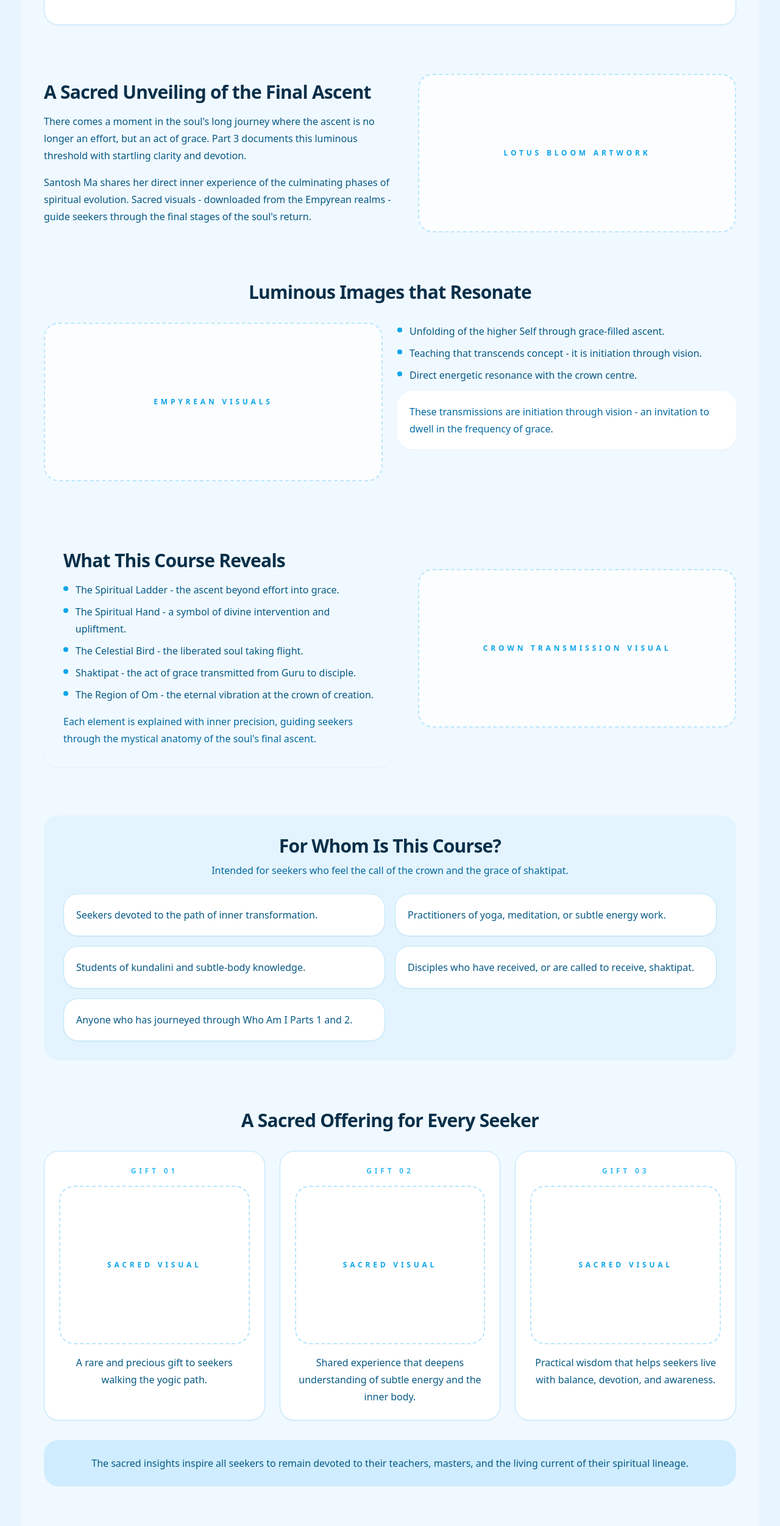
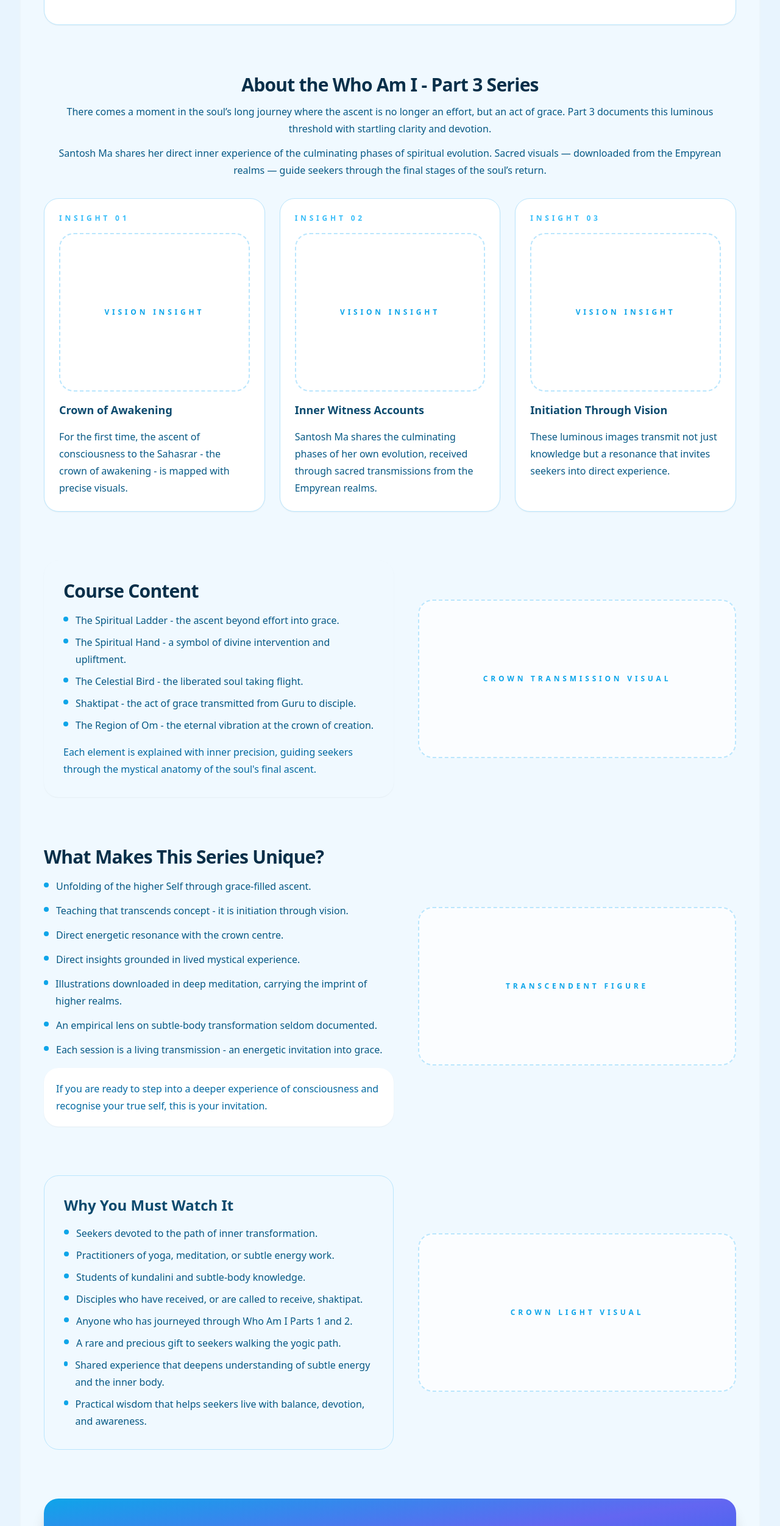
Before and after one commit to CindralHQ/DWAI-Demo, a Next.js app: page /wai3 in a window 1280 px wide. Shown: the part 860-3362 px from the top of the page at 61% size. Built offline with nearby package versions, Linux system fonts and the light colour scheme.

Commit message:
WAI Part Pages format and Homepage Hero Illustration

```diff
--- a/app/page.tsx
+++ b/app/page.tsx
@@ -155,7 +155,7 @@ export default function HomePage() {
               </ButtonLink>
             </div>
           </div>
-          <SunShine className="mx-auto scale-95 sm:scale-105 lg:scale-110" />
+          <VisualPlaceholder label="Hero Illustration" />
         </div>
         <div className="pointer-events-none absolute inset-x-0 bottom-0 h-24 bg-gradient-to-t from-white to-transparent" />
       </section>
--- a/app/wai1/page.tsx
+++ b/app/wai1/page.tsx
@@ -40,7 +40,7 @@ const uniqueness = [
   'An invitation to step into a deeper experience of consciousness and recognise your true self.'
 ]
 
-const discoveries = [
+const courseContent = [
   'Understanding the human mind: thoughts, emotions, and intellect',
   'The true function of chakras in daily life',
   "The subtle body's cleansing process",
@@ -58,6 +58,8 @@ const callouts = [
   'Clear to understand, yet spiritually catalytic.',
   'Feels like a visual shaktipat that awakens the inner current.'
 ]
+
+const whyWatch = [...sacredOffering, ...callouts]
 
 function VisualPlaceholder({ label }: { label?: string }) {
   return (
@@ -138,13 +140,16 @@ export default function WaiOnePage() {
         </div>
       </section>
 
-      <section className="grid gap-6 sm:gap-8 md:grid-cols-[minmax(0,1.1fr)_minmax(0,1fr)] md:gap-10 md:items-center">
-        <div className="space-y-6 rounded-3xl bg-amber-50 p-6 shadow-sm sm:p-8">
-          <h3 className="text-2xl font-semibold text-amber-900">
-            A Sacred Offering for Every Seeker of Self-Realisation & Inner Mastery
-          </h3>
-          <ul className="space-y-3 text-base leading-7 text-amber-800">
-            {sacredOffering.map((item) => (
+      <section className="grid gap-6 sm:gap-8 md:grid-cols-[minmax(0,1fr)_minmax(0,1.1fr)] md:gap-10 md:items-center">
+        <VisualPlaceholder label="Course Modules Visual" />
+        <div className="space-y-4">
+          <h2 className={`text-3xl font-semibold tracking-tight ${palette.text}`}>Course Content</h2>
+          <p className="text-base leading-7 text-amber-800">
+            Whether you are beginning or advanced on the yogic path, these transmissions unlock vital keys for daily
+            practice and inner transformation.
+          </p>
+          <ul className="space-y-2 text-base leading-7 text-amber-800">
+            {courseContent.map((item) => (
               <li key={item} className="flex gap-3">
                 <span className="mt-2 h-2 w-2 rounded-full bg-amber-500" />
                 <span>{item}</span>
@@ -152,12 +157,6 @@ export default function WaiOnePage() {
             ))}
           </ul>
         </div>
-        <VisualPlaceholder label="Heart Visual" />
-      </section>
-
-      <section className="rounded-3xl bg-amber-100/70 p-6 text-center text-lg font-semibold text-amber-700">
-        The sacred insights inspire seekers to stay committed to their teachers, masters, gurus, and the
-        living current of their spiritual paths.
       </section>
 
       <section className="grid gap-6 sm:gap-8 md:grid-cols-[minmax(0,1.1fr)_minmax(0,1fr)] md:gap-10 md:items-center">
@@ -177,28 +176,11 @@ export default function WaiOnePage() {
         <VisualPlaceholder label="Fire Meditation Artwork" />
       </section>
 
-      <section className="rounded-3xl bg-gradient-to-br from-orange-500 via-orange-600 to-amber-700 p-6 text-white shadow-lg sm:p-8 md:p-10">
-        <header className="text-center">
-          <h2 className="text-3xl font-semibold tracking-tight">Course Content: You Will Discover</h2>
-          <p className="mt-2 text-base leading-7 text-white/80">
-            Whether you are beginning or advanced on the yogic path, these transmissions unlock vital keys:
-          </p>
-        </header>
-        <div className="mt-8 grid gap-6 md:grid-cols-2">
-          {discoveries.map((item) => (
-            <div key={item} className="flex gap-3 text-base leading-7 text-white">
-              <span className="mt-1 h-2 w-2 rounded-full bg-white/70" />
-              <span>{item}</span>
-            </div>
-          ))}
-        </div>
-      </section>
-
       <section className="grid gap-6 sm:gap-8 md:grid-cols-[minmax(0,1.1fr)_minmax(0,1fr)] md:gap-10 md:items-center">
         <div className="space-y-4 rounded-3xl border border-amber-100 bg-amber-50 p-6 sm:p-8">
-          <h3 className="text-2xl font-semibold text-amber-900">Why You Must Watch This Now</h3>
+          <h3 className="text-2xl font-semibold text-amber-900">Why You Must Watch It</h3>
           <ul className="space-y-2 text-base leading-7 text-amber-800">
-            {callouts.map((item) => (
+            {whyWatch.map((item) => (
               <li key={item} className="flex gap-3">
                 <span className="mt-2 h-2 w-2 rounded-full bg-amber-500" />
                 <span>{item}</span>
@@ -209,16 +191,11 @@ export default function WaiOnePage() {
         <VisualPlaceholder label="Serpent Energy Visual" />
       </section>
 
-      <section className="space-y-8">
-        <div className="rounded-3xl border border-amber-200 bg-white p-5 shadow-sm sm:p-6">
-          <VisualPlaceholder label="Video Placeholder" />
-        </div>
-        <EnrollBlock
-          theme={THEME}
-          price="INR 12,000"
-          description="For the first time in the history of spiritual literature, the process of awakening has been documented with such vivid detail through illustrations. These teachings show how kundalini shakti purifies and activates the subtle body, transforming the human body, mind, and intellect. The result is a deep, positive influence on daily living."
-        />
-      </section>
+      <EnrollBlock
+        theme={THEME}
+        price="INR 12,000"
+        description="For the first time in the history of spiritual literature, the process of awakening has been documented with such vivid detail through illustrations. These teachings show how kundalini shakti purifies and activates the subtle body, transforming the human body, mind, and intellect. The result is a deep, positive influence on daily living."
+      />
     </div>
       </div>
     </>
--- a/app/wai2/page.tsx
+++ b/app/wai2/page.tsx
@@ -42,11 +42,12 @@ const uniqueness = [
   'Each session is a living transmission - a visual shaktipat that awakens inner knowing.'
 ]
 
-const audience = [
-  'Spiritual seekers on any path longing for heart-awakening.',
-  'Yoga teachers and meditators deepening subtle-body wisdom.',
-  'Students exploring kundalini, consciousness, and mystic physiology.',
-  'Interdisciplinary researchers integrating mysticism with modern science.'
+const whyWatch = [
+  'Feel the spiritual heart awaken through Santosh Ma’s lived transmissions.',
+  'Receive practical guidance on kundalini, consciousness, and mystic physiology.',
+  'Deepen yoga and meditation practice with precise subtle-body wisdom.',
+  'Witness the sacred ascent to the Anahat Chakra and blossoming of divine love.',
+  'Anchor your path with compassionate mentorship for seekers, teachers, and researchers alike.'
 ]
 
 function VisualPlaceholder({ label }: { label?: string }) {
@@ -165,23 +166,19 @@ export default function WaiTwoPage() {
         <VisualPlaceholder label="Living Transmission Visual" />
       </section>
 
-      <section className="space-y-6 rounded-3xl bg-emerald-100/70 p-6 sm:p-8">
-        <header className="text-center space-y-2">
-          <h2 className={`text-3xl font-semibold tracking-tight ${palette.text}`}>Who Is This Series For?</h2>
-          <p className={`text-base leading-7 ${palette.muted}`}>
-            Designed for seekers who feel the call of the spiritual heart.
-          </p>
-        </header>
-        <div className="grid gap-4 md:grid-cols-2">
-          {audience.map((entry) => (
-            <div
-              key={entry}
-              className="rounded-3xl border border-emerald-200 bg-white p-5 text-base leading-7 text-emerald-800 shadow-sm"
-            >
-              {entry}
-            </div>
-          ))}
+      <section className="grid gap-6 sm:gap-8 md:grid-cols-[minmax(0,1.1fr)_minmax(0,1fr)] md:gap-10 md:items-center">
+        <div className="space-y-4 rounded-3xl border border-emerald-100 bg-emerald-50 p-6 sm:p-8">
+          <h3 className={`text-2xl font-semibold text-emerald-900`}>Why You Must Watch It</h3>
+          <ul className="space-y-2 text-base leading-7 text-emerald-800">
+            {whyWatch.map((entry) => (
+              <li key={entry} className="flex gap-3">
+                <span className="mt-2 h-2 w-2 rounded-full bg-emerald-500" />
+                <span>{entry}</span>
+              </li>
+            ))}
+          </ul>
         </div>
+        <VisualPlaceholder label="Heart Transmission Visual" />
       </section>
 
       <EnrollBlock
--- a/app/wai3/page.tsx
+++ b/app/wai3/page.tsx
@@ -61,6 +61,9 @@ const uniqueness = [
   'Each session is a living transmission - an energetic invitation into grace.'
 ]
 
+const uniquePoints = [...luminousResonance, ...uniqueness]
+const whyWatch = [...audience, ...sacredOffering]
+
 function VisualPlaceholder({ label }: { label?: string }) {
   return (
     <div className="flex min-h-[260px] items-center justify-center rounded-3xl border-2 border-dashed border-sky-200 bg-white/70 text-xs font-semibold uppercase tracking-[0.4em] text-sky-500">
@@ -114,52 +117,41 @@ export default function WaiThreePage() {
               role="Kundalini Diary"
             />
 
-      <section className="grid gap-6 sm:gap-8 md:grid-cols-[minmax(0,1.1fr)_minmax(0,1fr)] md:gap-10 md:items-center">
-        <div className="space-y-4">
+      <section className="space-y-8">
+        <header className="space-y-3 text-center">
           <h2 className={`text-3xl font-semibold tracking-tight ${palette.text}`}>
-            A Sacred Unveiling of the Final Ascent
+            About the Who Am I - Part 3 Series
           </h2>
           <p className="text-base leading-7 text-sky-800">
-            There comes a moment in the soul's long journey where the ascent is no longer an effort, but an
-            act of grace. Part 3 documents this luminous threshold with startling clarity and devotion.
+            There comes a moment in the soul&rsquo;s long journey where the ascent is no longer an effort, but an act of
+            grace. Part 3 documents this luminous threshold with startling clarity and devotion.
           </p>
           <p className="text-base leading-7 text-sky-800">
             Santosh Ma shares her direct inner experience of the culminating phases of spiritual evolution.
-            Sacred visuals - downloaded from the Empyrean realms - guide seekers through the final stages of
-            the soul's return.
+            Sacred visuals &mdash; downloaded from the Empyrean realms &mdash; guide seekers through the final stages of
+            the soul&rsquo;s return.
           </p>
-        </div>
-        <VisualPlaceholder label="Lotus Bloom Artwork" />
-      </section>
-
-      <section className="space-y-8">
-        <header className="space-y-2 text-center">
-          <h2 className={`text-3xl font-semibold tracking-tight ${palette.text}`}>
-            Luminous Images that Resonate
-          </h2>
         </header>
-        <div className="grid gap-6 md:grid-cols-[minmax(0,1fr)_minmax(0,1fr)] md:items-start">
-          <VisualPlaceholder label="Empyrean Visuals" />
-          <div className="space-y-3">
-            <ul className="space-y-2 text-base leading-7 text-sky-800">
-              {luminousResonance.map((point) => (
-                <li key={point} className="flex gap-3">
-                  <span className="mt-2 h-2 w-2 rounded-full bg-sky-500" />
-                  <span>{point}</span>
-                </li>
-              ))}
-            </ul>
-            <p className="rounded-3xl bg-white p-5 text-base leading-7 text-sky-700 shadow-sm">
-              These transmissions are initiation through vision - an invitation to dwell in the frequency of
-              grace.
-            </p>
-          </div>
+        <div className="grid gap-6 md:grid-cols-3">
+          {ascentHighlights.map((item, index) => (
+            <div
+              key={item.title}
+              className="flex flex-col gap-4 rounded-3xl border border-sky-200 bg-white p-5 shadow-sm sm:p-6"
+            >
+              <span className="text-xs font-semibold uppercase tracking-[0.4em] text-sky-400">
+                Insight {String(index + 1).padStart(2, '0')}
+              </span>
+              <VisualPlaceholder label="Vision Insight" />
+              <h3 className="text-lg font-semibold text-sky-900">{item.title}</h3>
+              <p className="text-base leading-7 text-sky-800">{item.description}</p>
+            </div>
+          ))}
         </div>
       </section>
 
       <section className="grid gap-6 sm:gap-8 md:grid-cols-[minmax(0,1.1fr)_minmax(0,1fr)] md:gap-10 md:items-center">
         <div className="space-y-4 rounded-3xl bg-sky-50 p-6 shadow-sm sm:p-8">
-          <h2 className={`text-3xl font-semibold tracking-tight ${palette.text}`}>What This Course Reveals</h2>
+          <h2 className={`text-3xl font-semibold tracking-tight ${palette.text}`}>Course Content</h2>
           <ul className="space-y-2 text-base leading-7 text-sky-800">
             {courseReveals.map((item) => (
               <li key={item} className="flex gap-3">
@@ -176,58 +168,13 @@ export default function WaiThreePage() {
         <VisualPlaceholder label="Crown Transmission Visual" />
       </section>
 
-      <section className="space-y-6 rounded-3xl bg-sky-100/70 p-6 sm:p-8">
-        <header className="text-center space-y-2">
-          <h2 className={`text-3xl font-semibold tracking-tight ${palette.text}`}>For Whom Is This Course?</h2>
-          <p className={`text-base leading-7 ${palette.muted}`}>
-            Intended for seekers who feel the call of the crown and the grace of shaktipat.
-          </p>
-        </header>
-        <div className="grid gap-4 md:grid-cols-2">
-          {audience.map((item) => (
-            <div
-              key={item}
-              className="rounded-3xl border border-sky-200 bg-white p-5 text-base leading-7 text-sky-800 shadow-sm"
-            >
-              {item}
-            </div>
-          ))}
-        </div>
-      </section>
-
-      <section className="space-y-8">
-        <header className="space-y-2 text-center">
-          <h2 className={`text-3xl font-semibold tracking-tight ${palette.text}`}>
-            A Sacred Offering for Every Seeker
-          </h2>
-        </header>
-        <div className="grid gap-6 md:grid-cols-3">
-          {sacredOffering.map((text, index) => (
-            <div
-              key={text}
-              className="flex flex-col gap-4 rounded-3xl border border-sky-200 bg-white p-5 text-center shadow-sm sm:p-6"
-            >
-              <span className="text-xs font-semibold uppercase tracking-[0.4em] text-sky-400">
-                Gift {String(index + 1).padStart(2, '0')}
-              </span>
-              <VisualPlaceholder label="Sacred Visual" />
-              <p className="text-base leading-7 text-sky-800">{text}</p>
-            </div>
-          ))}
-        </div>
-        <p className="rounded-3xl bg-sky-200/60 p-6 text-center text-base leading-7 text-sky-800">
-          The sacred insights inspire all seekers to remain devoted to their teachers, masters, and the living
-          current of their spiritual lineage.
-        </p>
-      </section>
-
       <section className="grid gap-6 sm:gap-8 md:grid-cols-[minmax(0,1.1fr)_minmax(0,1fr)] md:gap-10 md:items-center">
         <div className="space-y-4">
           <h2 className={`text-3xl font-semibold tracking-tight ${palette.text}`}>
             What Makes This Series Unique?
           </h2>
           <ul className="space-y-3 text-base leading-7 text-sky-800">
-            {uniqueness.map((item) => (
+            {uniquePoints.map((item) => (
               <li key={item} className="flex gap-3">
                 <span className="mt-2 h-2 w-2 rounded-full bg-sky-500" />
                 <span>{item}</span>
@@ -240,6 +187,21 @@ export default function WaiThreePage() {
           </p>
         </div>
         <VisualPlaceholder label="Transcendent Figure" />
+      </section>
+
+      <section className="grid gap-6 sm:gap-8 md:grid-cols-[minmax(0,1.1fr)_minmax(0,1fr)] md:gap-10 md:items-center">
+        <div className="space-y-4 rounded-3xl border border-sky-200 bg-sky-50 p-6 sm:p-8">
+          <h3 className={`text-2xl font-semibold text-sky-900`}>Why You Must Watch It</h3>
+          <ul className="space-y-2 text-base leading-7 text-sky-800">
+            {whyWatch.map((item) => (
+              <li key={item} className="flex gap-3">
+                <span className="mt-2 h-2 w-2 rounded-full bg-sky-500" />
+                <span>{item}</span>
+              </li>
+            ))}
+          </ul>
+        </div>
+        <VisualPlaceholder label="Crown Light Visual" />
       </section>
 
       <EnrollBlock
--- a/app/wai4/page.tsx
+++ b/app/wai4/page.tsx
@@ -48,9 +48,11 @@ const uniqueness = [
   'Explains advanced inner mechanisms in a way that remains accessible.'
 ]
 
-const audience = [
+const uniquePoints = [...depthHighlights, ...uniqueness]
+
+const whyWatch = [
   'Seekers devoted to the question "Who Am I".',
-  'Yoga teachers and students deepening subtle-body mastery.',
+  'Yoga teachers and students ready to deepen subtle-body mastery.',
   'Scholars and researchers exploring kundalini, consciousness, and mysticism.',
   'Interdisciplinary faculties synthesising ancient wisdom with neurobiology and human evolution.'
 ]
@@ -86,7 +88,7 @@ export default function WaiFourPage() {
               <p className="text-sm font-medium uppercase tracking-[0.4em] text-white/70">Who Am I Series</p>
               <h1 className="text-3xl font-semibold tracking-tight md:text-4xl">Part IV</h1>
               <p className="text-xl font-semibold text-white">
-                Beyond the Veil: The Secret of the Three Granthis, the Shiva-Lingam, and the Body of Gold
+                Beyond the Veil: Three Granthis, Shiva-Lingam & The Body of Gold
               </p>
             </div>
             <div className="space-y-2 text-base leading-7 text-white/90">
@@ -94,11 +96,6 @@ export default function WaiFourPage() {
                 Based not on philosophy but on lived transformation, Part 4 reveals the deepest layers of
                 yogic evolution - teachings historically reserved for seekers guided by a realised master.
               </p>
-              <ul className="space-y-1">
-                <li>• Detailed teachings on the Brahma, Vishnu, and Rudra Granthis.</li>
-                <li>• Direct revelation of the inner Shiva-Linga.</li>
-                <li>• The mystery of the golden body, fully awakened.</li>
-              </ul>
             </div>
             <ChakraNav active="wai4" />
             <div className="flex flex-wrap gap-3">
@@ -166,28 +163,6 @@ export default function WaiFourPage() {
         </div>
       </section>
 
-      <section className="space-y-8">
-        <header className="space-y-2 text-center">
-          <h2 className={`text-3xl font-semibold tracking-tight ${palette.text}`}>
-            Depth and Distinction
-          </h2>
-        </header>
-        <div className="grid gap-6 md:grid-cols-3">
-          {depthHighlights.map((text, index) => (
-            <div
-              key={text}
-              className="flex flex-col gap-4 rounded-3xl border border-violet-200 bg-white p-5 shadow-sm sm:p-6"
-            >
-              <span className="text-xs font-semibold uppercase tracking-[0.4em] text-amber-500">
-                Depth {String(index + 1).padStart(2, '0')}
-              </span>
-              <VisualPlaceholder label="Revelatory Visual" />
-              <p className="text-base leading-7 text-violet-800">{text}</p>
-            </div>
-          ))}
-        </div>
-      </section>
-
       <section className="grid gap-6 sm:gap-8 md:grid-cols-[minmax(0,1fr)_minmax(0,1.1fr)] md:gap-10 md:items-center">
         <VisualPlaceholder label="Sacred Feet Artwork" />
         <div className="space-y-4">
@@ -195,7 +170,7 @@ export default function WaiFourPage() {
             What Makes This Series Unique
           </h2>
           <ul className="space-y-2 text-base leading-7 text-violet-800">
-            {uniqueness.map((item) => (
+            {uniquePoints.map((item) => (
               <li key={item} className="flex gap-3">
                 <span className="mt-2 h-2 w-2 rounded-full bg-amber-500" />
                 <span>{item}</span>
@@ -205,23 +180,19 @@ export default function WaiFourPage() {
         </div>
       </section>
 
-      <section className="space-y-6 rounded-3xl bg-violet-100/70 p-6 sm:p-8">
-        <header className="text-center space-y-2">
-          <h2 className={`text-3xl font-semibold tracking-tight ${palette.text}`}>For Whom Is This Series?</h2>
-          <p className={`text-base leading-7 ${palette.muted}`}>
-            For seekers ready to receive the esoteric teachings of the golden body.
-          </p>
-        </header>
-        <div className="grid gap-4 md:grid-cols-2">
-          {audience.map((item) => (
-            <div
-              key={item}
-              className="rounded-3xl border border-violet-200 bg-white p-5 text-base leading-7 text-violet-800 shadow-sm"
-            >
-              {item}
-            </div>
-          ))}
+      <section className="grid gap-6 sm:gap-8 md:grid-cols-[minmax(0,1.1fr)_minmax(0,1fr)] md:gap-10 md:items-center">
+        <div className="space-y-4 rounded-3xl border border-violet-200 bg-violet-50 p-6 sm:p-8">
+          <h3 className={`text-2xl font-semibold text-violet-900`}>Why You Must Watch It</h3>
+          <ul className="space-y-2 text-base leading-7 text-violet-800">
+            {whyWatch.map((item) => (
+              <li key={item} className="flex gap-3">
+                <span className="mt-2 h-2 w-2 rounded-full bg-amber-500" />
+                <span>{item}</span>
+              </li>
+            ))}
+          </ul>
         </div>
+        <VisualPlaceholder label="Golden Body Visual" />
       </section>
 
       <EnrollBlock
```
Also changed, not shown: components/ui/SunShine.tsx (+7 -7 lines).
